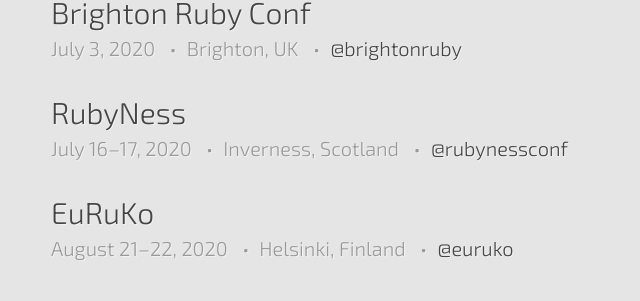
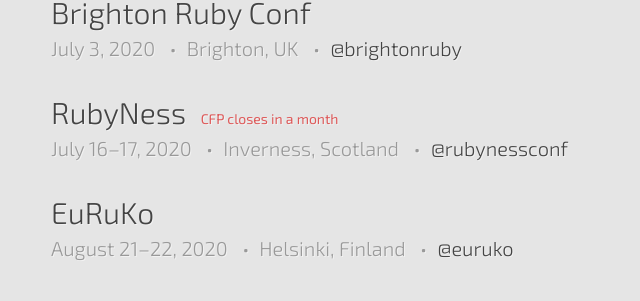
Before and after one commit to ruby-conferences/ruby-conferences.github.io, a Jekyll site: the page built from index.html, in a window 1280 px wide and 900 px high, scrolled down 1450 px. Shown: the part 150-451 px from the top of the window, without its empty margins (189-829 px from the left). Built offline with Jekyll 4.4.1, drawn with Linux system fonts in a browser that asks for light colours.

Commit message:
Add CFP date for RubyNess

```diff
--- a/_data/conferences.yml
+++ b/_data/conferences.yml
@@ -1964,6 +1964,8 @@
   end_date: 2020-07-17
   url: https://rubyness.org/
   twitter: rubynessconf
+  cfp_phrase: CFP closes
+  cfp_date: 2020-04-05
 
 - name: EuRuKo
   location: Helsinki, Finland
```
